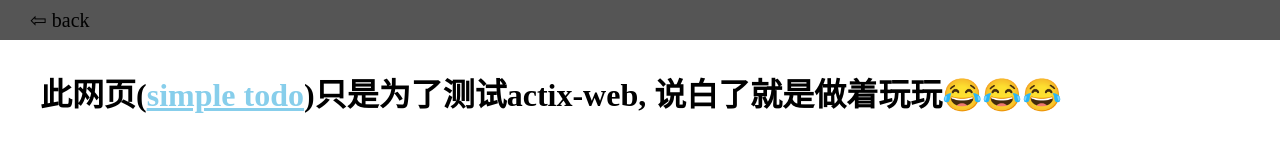
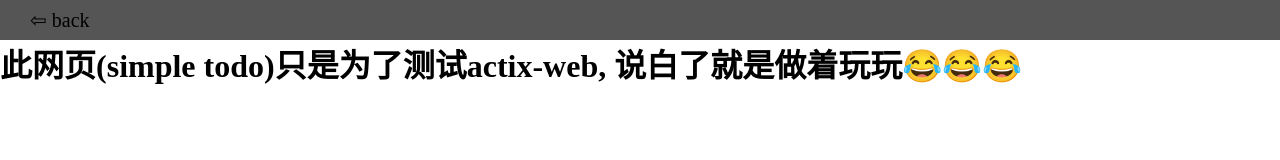
Before and after one commit to fanmo-yun/actix-web-todo, a plain HTML site: page static/pages/about.html in a window 1280 px wide. Drawn offline with Linux system fonts and the light colour scheme; files that its build step writes are made by us from their sources.

Commit message:
A todo app written in rust

```diff
--- a/static/css/about.css
+++ b/static/css/about.css
@@ -21,16 +21,3 @@ a {
     line-height: 40px;
     margin-left: 30px;
 }
-
-.abouts {
-    box-sizing: border-box;
-    margin-top: 30px;
-    margin-left: 40px;
-    height: 50px;
-    line-height: 50px;
-}
-
-.abouts span {
-    color: skyblue;
-    text-decoration: underline;
-}
```
Also changed, not shown: 5 other files.
